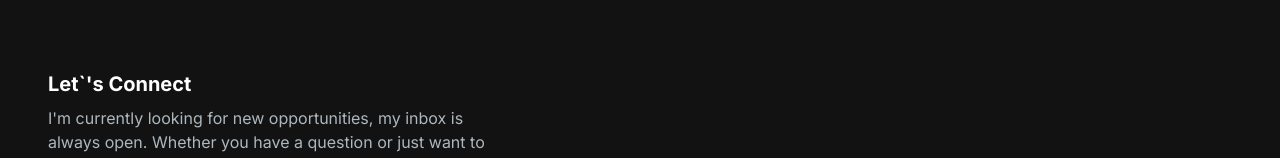
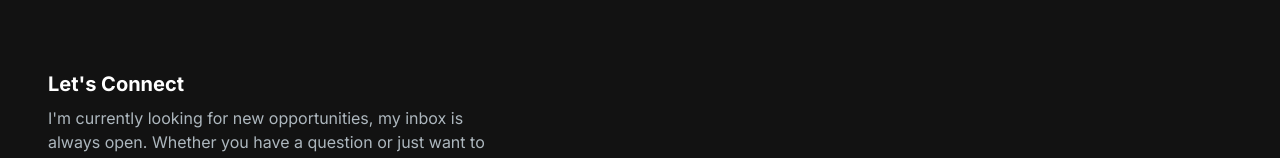
Before and after one commit to kursadsahin0/my_portfolio, a Next.js app: page / in a window 1280 px wide. Shown: the part 2194-2352 px from the top of the page. Built offline with nearby package versions, Linux system fonts and the light colour scheme.

Commit message:
Update EmailSection.jsx

```diff
--- a/src/app/components/EmailSection.jsx
+++ b/src/app/components/EmailSection.jsx
@@ -47,7 +47,7 @@ const EmailSection = () => {
       <div className='bg-[radial-gradient(ellipse_at_center,_var(--tw-gradient-stops))] from-primary-900 to-transparent rounded-full h-80 w-80 z-0 blur-lg absolute top-3/4 -left-4 transform -translate-x-1/2 -translate-1/2'></div>
       <div className='z-10'>
         <h5 className='text-xl font-bold text-white my-2'>
-          Let`&apos;s Connect
+          Let&apos;s Connect
         </h5>
         <p className='text-[#ADB7BE] mb-4 max-w-md'>
           {' '}
```
